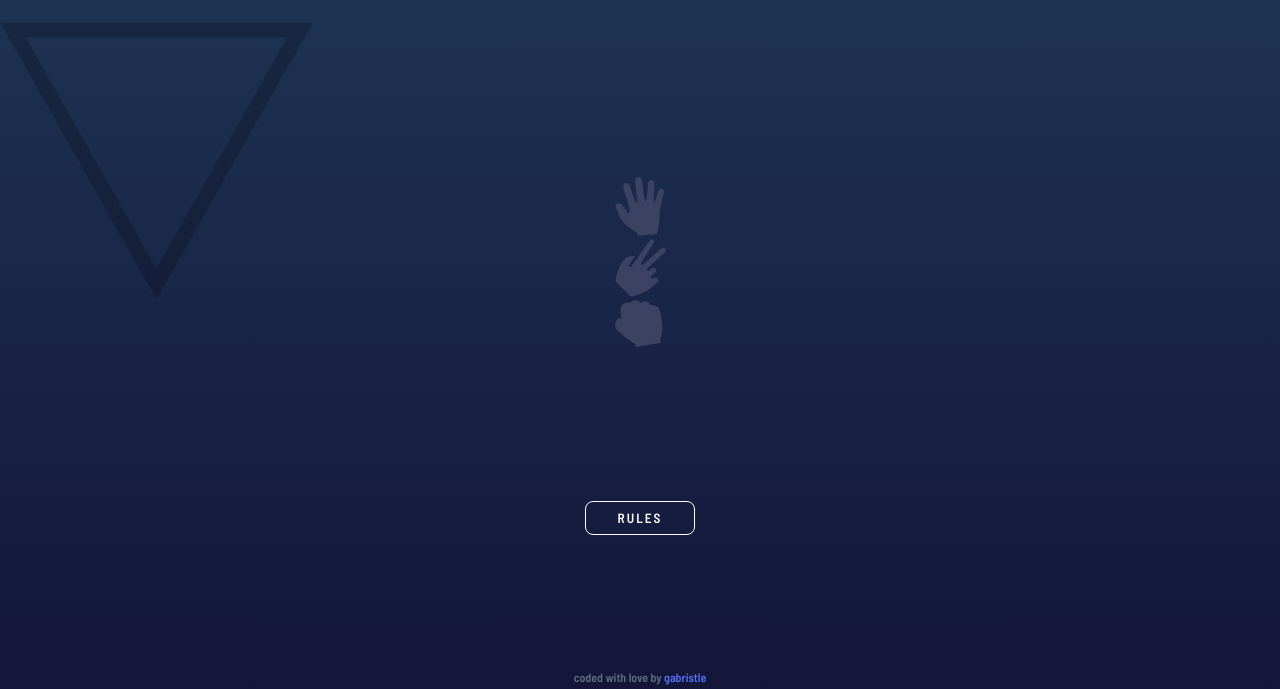
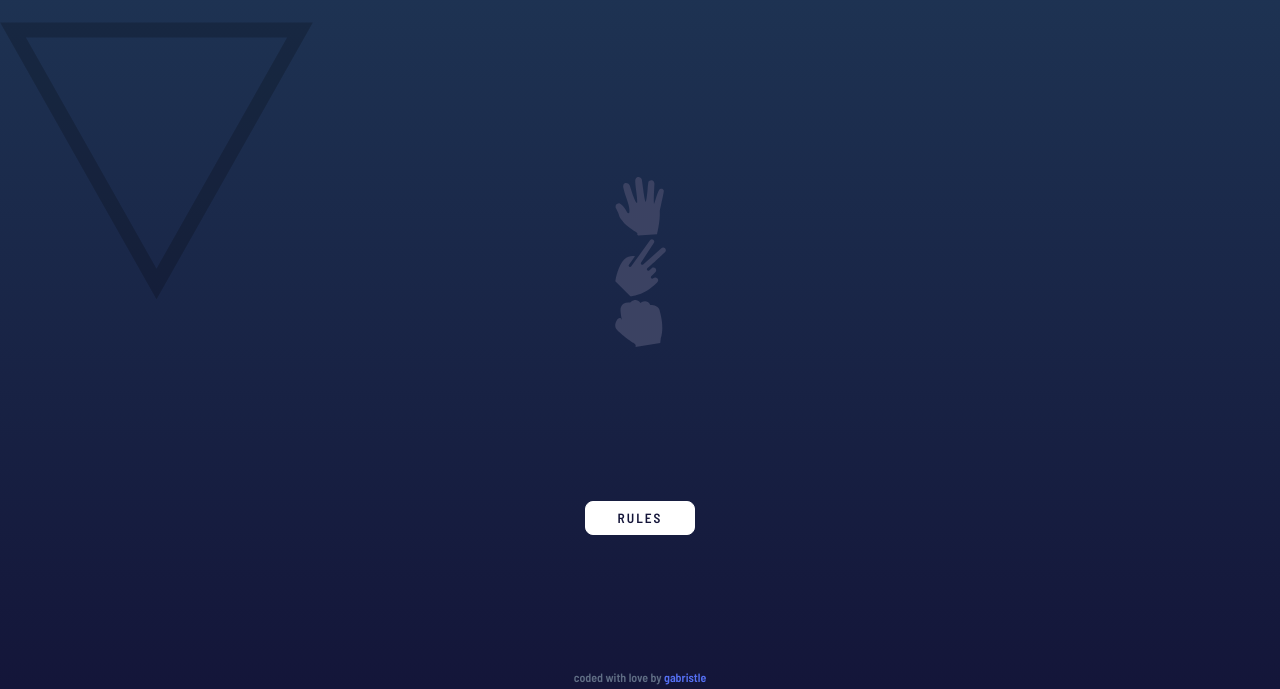
Before and after one commit to gabristle/rock-paper-scissor, a plain HTML site: page index.html in a window 1280 px wide. In both pictures the pointer is over the button "RULES". Shown: the part 111-800 px from the top of the page. Drawn offline with Linux system fonts and the light colour scheme.

Commit message:
feat button hover

```diff
--- a/style.css
+++ b/style.css
@@ -90,6 +90,12 @@ main button {
     border-radius: 8px;
     letter-spacing: 2px;
     margin-top: 150px;
+    cursor: pointer;
+}
+
+main button:hover {
+    background-color: white;
+    color: var(--bg-dark);
 }
 
 .dialog-modal {
```
